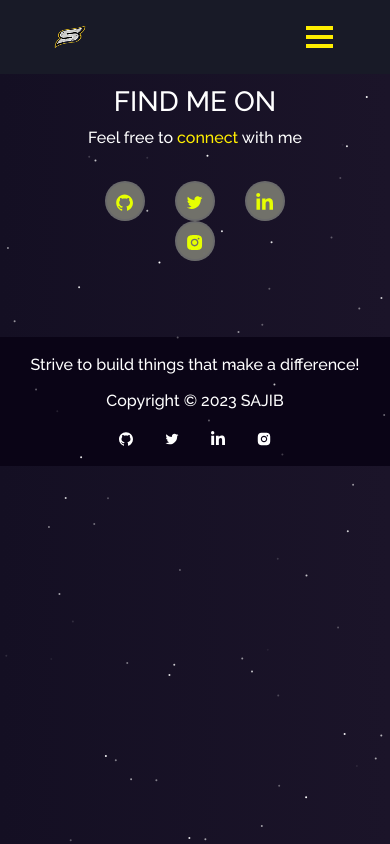
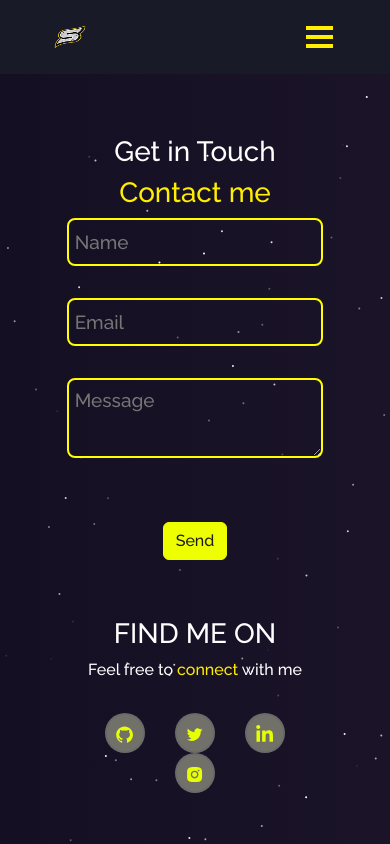
Before and after one commit to 19sajib/portfolio, a React (Create React App) app: page /contact in a window 390 px wide. Shown: the top 844 px of the page. Built offline with nearby package versions, Linux system fonts and the light colour scheme.

Commit message:
Contact Form

```diff
--- a/package.json
+++ b/package.json
@@ -3,6 +3,7 @@
   "version": "0.1.0",
   "private": true,
   "dependencies": {
+    "@emailjs/browser": "^3.10.0",
     "@testing-library/jest-dom": "^5.16.5",
     "@testing-library/react": "^13.4.0",
     "@testing-library/user-event": "^13.5.0",
--- /dev/null
+++ b/src/components/Contact/Contact.css
@@ -0,0 +1,80 @@
+.contact-form{
+    padding: 0 3rem 0 3rem;
+    display: flex;
+    height: 80vh;
+    margin-top: 4rem;
+      /* scroll */
+  padding-top: 3rem;
+}
+
+.c-left{
+    text-align: center !important;
+    padding-top: 25px;
+    color: white !important;
+}
+
+.c-right{
+    display: flex;
+    justify-content: center;
+    position: relative;
+    flex: 1;
+}
+
+.c-right>form
+{
+    display: flex;
+    flex-direction: column;
+    gap: 2rem;
+    align-items: center;
+
+}
+
+.c-right .user{
+    width: 24rem;
+    height: 3rem;
+    padding: 0.3em;
+    outline: none;
+    border: 2px solid yellow;
+    border-radius: 8px;
+    font-size: 19px;
+    color: white
+}
+
+.c-right .user:hover{
+    box-shadow: 0 0 9px #fdf901;
+}
+
+input{
+    background-color: var(--purple)
+}
+textarea{
+    height: 5rem!important;
+    background-color: var(--purple)
+}
+
+.done{
+    font-size: 19px;
+    color: green;
+}
+.not-done{
+    font-size: 19px;
+    color: red;
+}
+
+.c-blur1{
+    top: 1rem;
+    left: 8rem;
+}
+
+@media screen and (max-width: 480px) {
+    .contact-form{
+        padding: 0;
+        flex-direction: column;
+        gap: 5rem;
+        height: 40rem;
+    }
+    .c-right .user{
+        width: 16rem;
+    }
+
+}
--- /dev/null
+++ b/src/components/Contact/Contact.jsx
@@ -0,0 +1,70 @@
+import React,{useState, useRef} from 'react'
+import emailjs from "@emailjs/browser";
+import { Container, Row, Col } from "react-bootstrap";
+import Button from 'react-bootstrap/Button';
+import './Contact.css'
+
+const Contact = () => {
+    const form = useRef();
+    const [done, setDone] = useState(false)
+    const [notDone, setNotDone] = useState(false)
+    const [formData, setFormData] = useState({});
+
+    const handleChange = (e) => {
+        setFormData({...formData, [e.target.name] : e.target.value})
+        setDone(false)
+        setNotDone(false)
+    }
+
+    const sendEmail = (e) => {
+    e.preventDefault();
+
+    if(!formData.from_name || !formData.reply_to ||!formData.message){
+      setNotDone(true)
+    } else {
+
+      //  Please use your own credentials from emailjs or i will recive your email
+
+    emailjs
+      .sendForm(
+        "service_niilndo",
+        "template_6z5idye",
+        form.current,
+        "VOBt6Akm1LhI5CZG-"
+      )
+      .then(
+        (result) => {
+          console.log(result.text);
+          setDone(true);
+        },
+        (error) => {
+          console.log(error.text);
+        }
+      );
+    }
+    };
+
+
+    return(
+        <Container style={{paddingTop: '50px'}} >
+            <Row >
+            <Col md={6} className="c-left" >
+            <h1 >Get in Touch</h1>
+            <h1 className="yellow">Contact me</h1>
+            </Col>
+            <Col md={6} className="c-right">
+                <form ref={form} onSubmit={sendEmail}>
+                <input type="text" name="from_name" className="user"  placeholder="Name" onChange={handleChange}/>
+                <input type="email" name="reply_to" className="user" placeholder="Email" onChange={handleChange} />
+                <textarea name="message" className="user" placeholder="Message" onChange={handleChange} />
+                <span className='not-done' >{notDone && "Please, fill all the input field"}</span>
+                <Button type="submit" className="button" disabled={done}>Send</Button>
+                <span className='done'>{done && "Thanks for Contacting me"}</span>
+                </form>
+            </Col>
+            </Row>
+        </Container>
+    )
+}
+
+export default Contact
--- a/src/pages/Contact.jsx
+++ b/src/pages/Contact.jsx
@@ -7,12 +7,14 @@ import {
   AiFillInstagram,
 } from "react-icons/ai";
 import { FaLinkedinIn } from "react-icons/fa";
-import Particle from '../components/Particle'
+import Particle from '../components/Particle';
+import ContactForm from '../components/Contact/Contact';
 
 const Contact = () => {
   return (
     <Container style={{padding: '60px'}}>
       <Particle />
+      <ContactForm />
     <Row>
               <Col md={12} className="home-about-social">
                 <h1>FIND ME ON</h1>
```
Also changed, not shown: src/components/Contact/Social.jsx (added, +9 -0 lines), 1 other file (tests, documents, lock files or other folders).
